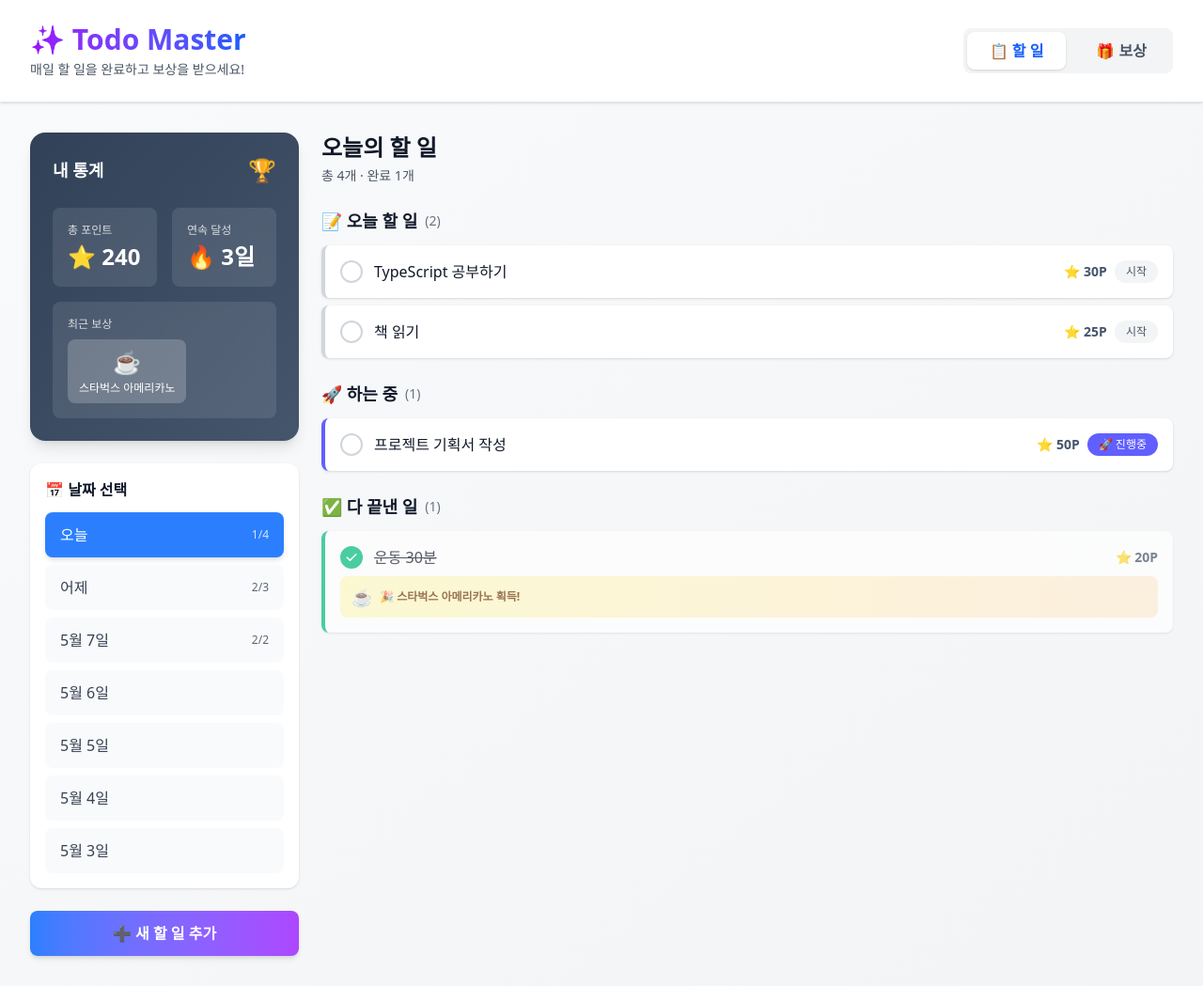
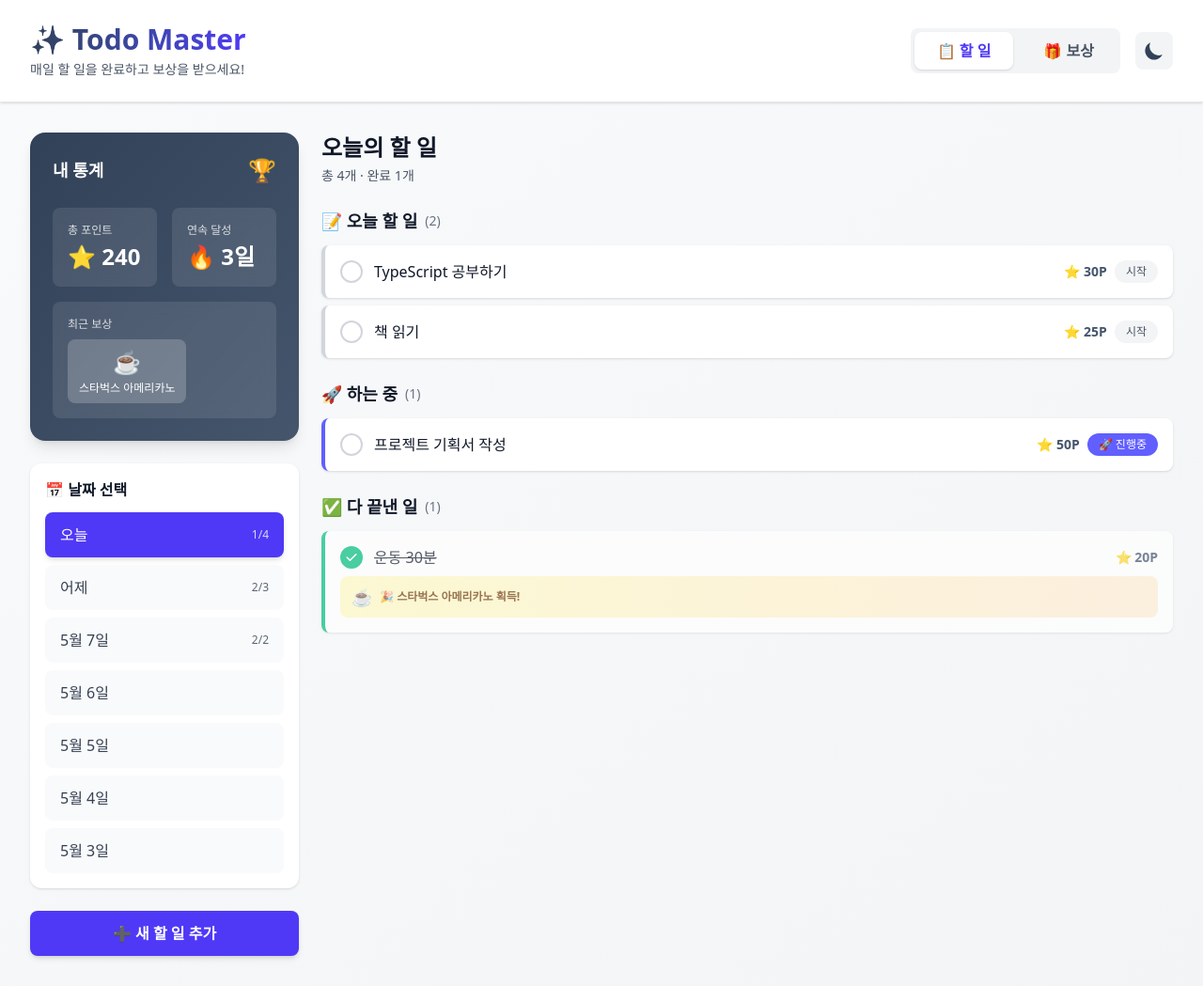
Before and after one commit to Librariann/todo-list, a Next.js app: page / in a window 1280 px wide. Shown: the whole page at 94% size. Built offline with nearby package versions, Linux system fonts and the light colour scheme.

Commit message:
integrate theme toggle into main dashboard
Add dark mode toggle to header and apply refined color scheme throughout main page interface

```diff
--- a/app/page.tsx
+++ b/app/page.tsx
@@ -4,6 +4,7 @@ import { useState, useMemo } from 'react';
 import SimpleTodoCard from './components/SimpleTodoCard';
 import SimpleStatsCard from './components/SimpleStatsCard';
 import RewardShop from './components/RewardShop';
+import ThemeToggle from './components/ThemeToggle';
 import { Todo, TodoStatus, Reward, DailyTodos } from './types/todo';
 import { mockDailyTodos, mockUserStats, mockRewards } from './lib/mockData';
 
@@ -153,7 +154,7 @@ export default function Home() {
         <div className="max-w-7xl mx-auto px-4 sm:px-6 lg:px-8 py-6">
           <div className="flex items-center justify-between">
             <div>
-              <h1 className="text-3xl font-bold bg-gradient-to-r from-purple-600 to-blue-600 bg-clip-text text-transparent">
+              <h1 className="text-3xl font-bold bg-gradient-to-r from-slate-700 to-indigo-600 dark:from-slate-300 dark:to-indigo-400 bg-clip-text text-transparent">
                 ✨ Todo Master
               </h1>
               <p className="text-sm text-gray-600 dark:text-gray-400 mt-1">
@@ -161,13 +162,14 @@ export default function Home() {
               </p>
             </div>
 
-            {/* 탭 전환 */}
+            {/* 탭 전환 & 테마 토글 */}
+            <div className="flex items-center gap-4">
               <div className="flex gap-2 bg-gray-100 dark:bg-gray-700 p-1 rounded-lg">
                 <button
                   onClick={() => setActiveTab('todos')}
                   className={`px-6 py-2 rounded-lg font-semibold transition-all ${
                     activeTab === 'todos'
-                    ? 'bg-white dark:bg-gray-600 text-blue-600 dark:text-blue-400 shadow-sm'
+                      ? 'bg-white dark:bg-gray-600 text-indigo-600 dark:text-indigo-400 shadow-sm'
                       : 'text-gray-600 dark:text-gray-400'
                   }`}
                 >
@@ -177,12 +179,14 @@ export default function Home() {
                   onClick={() => setActiveTab('rewards')}
                   className={`px-6 py-2 rounded-lg font-semibold transition-all ${
                     activeTab === 'rewards'
-                    ? 'bg-white dark:bg-gray-600 text-blue-600 dark:text-blue-400 shadow-sm'
+                      ? 'bg-white dark:bg-gray-600 text-indigo-600 dark:text-indigo-400 shadow-sm'
                       : 'text-gray-600 dark:text-gray-400'
                   }`}
                 >
                   🎁 보상
                 </button>
+              </div>
+              <ThemeToggle />
             </div>
           </div>
         </div>
@@ -211,7 +215,7 @@ export default function Home() {
                       className={`
                         w-full text-left px-4 py-3 rounded-lg transition-all
                         ${selectedDate === date
-                          ? 'bg-blue-500 text-white shadow-md'
+                          ? 'bg-indigo-600 text-white shadow-md'
                           : 'bg-gray-50 dark:bg-gray-700 text-gray-700 dark:text-gray-300 hover:bg-gray-100 dark:hover:bg-gray-600'
                         }
                       `}
@@ -234,9 +238,8 @@ export default function Home() {
             {activeTab === 'todos' && (
               <button
                 onClick={() => setShowAddModal(true)}
-                className="w-full px-4 py-3 bg-gradient-to-r from-blue-500 to-purple-500
-                         text-white font-semibold rounded-lg hover:from-blue-600 hover:to-purple-600
-                         transition-all shadow-md hover:shadow-lg active:scale-95"
+                className="w-full px-4 py-3 bg-indigo-600 text-white font-semibold rounded-lg
+                         hover:bg-indigo-700 transition-all shadow-md hover:shadow-lg active:scale-95"
               >
                 ➕ 새 할 일 추가
               </button>
@@ -374,14 +377,14 @@ export default function Home() {
               placeholder="할 일을 입력하세요..."
               className="w-full px-4 py-3 rounded-lg border border-gray-200 dark:border-gray-700
                        bg-gray-50 dark:bg-gray-900 text-gray-900 dark:text-gray-100
-                       focus:outline-none focus:ring-2 focus:ring-blue-500 mb-4"
+                       focus:outline-none focus:ring-2 focus:ring-indigo-500 mb-4"
               autoFocus
             />
             <div className="flex gap-2">
               <button
                 onClick={handleAddTodo}
-                className="flex-1 px-4 py-2 bg-blue-500 text-white font-semibold rounded-lg
-                         hover:bg-blue-600 transition-all"
+                className="flex-1 px-4 py-2 bg-indigo-600 text-white font-semibold rounded-lg
+                         hover:bg-indigo-700 transition-all"
               >
                 추가
               </button>
```
Lines whose indentation alone changed are shown as unchanged.
